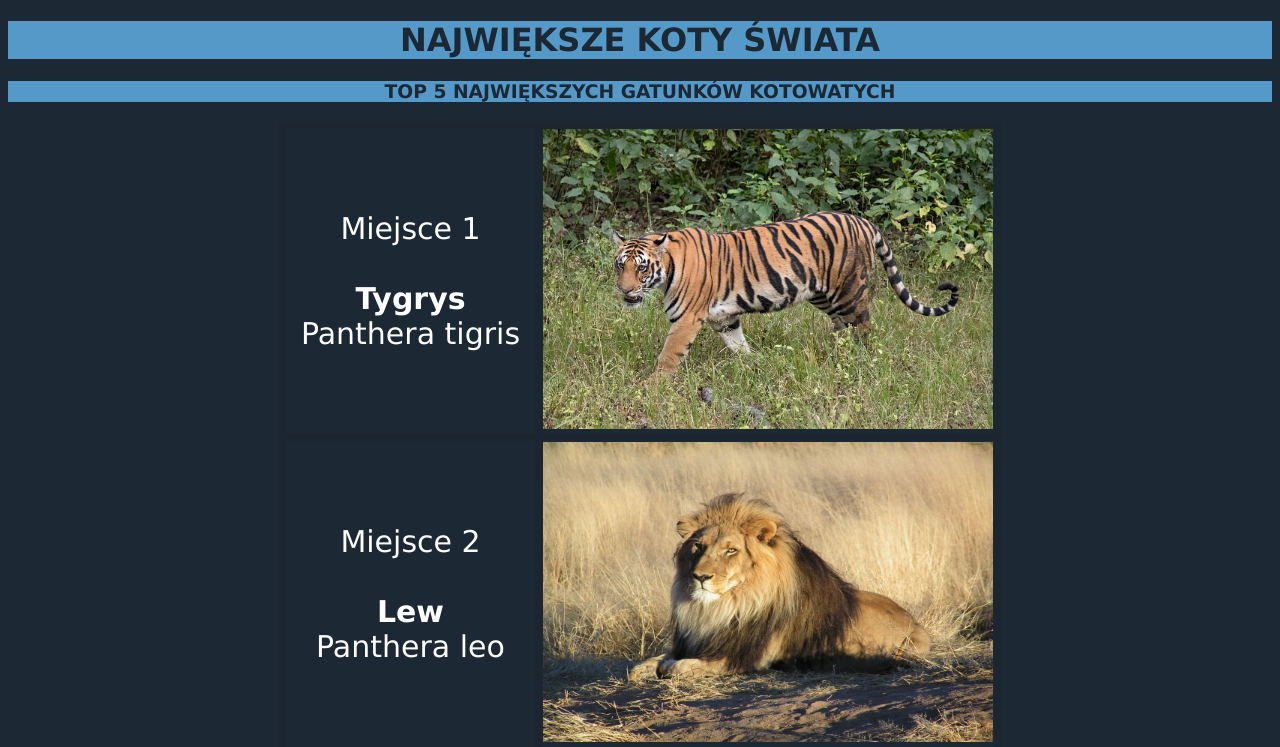
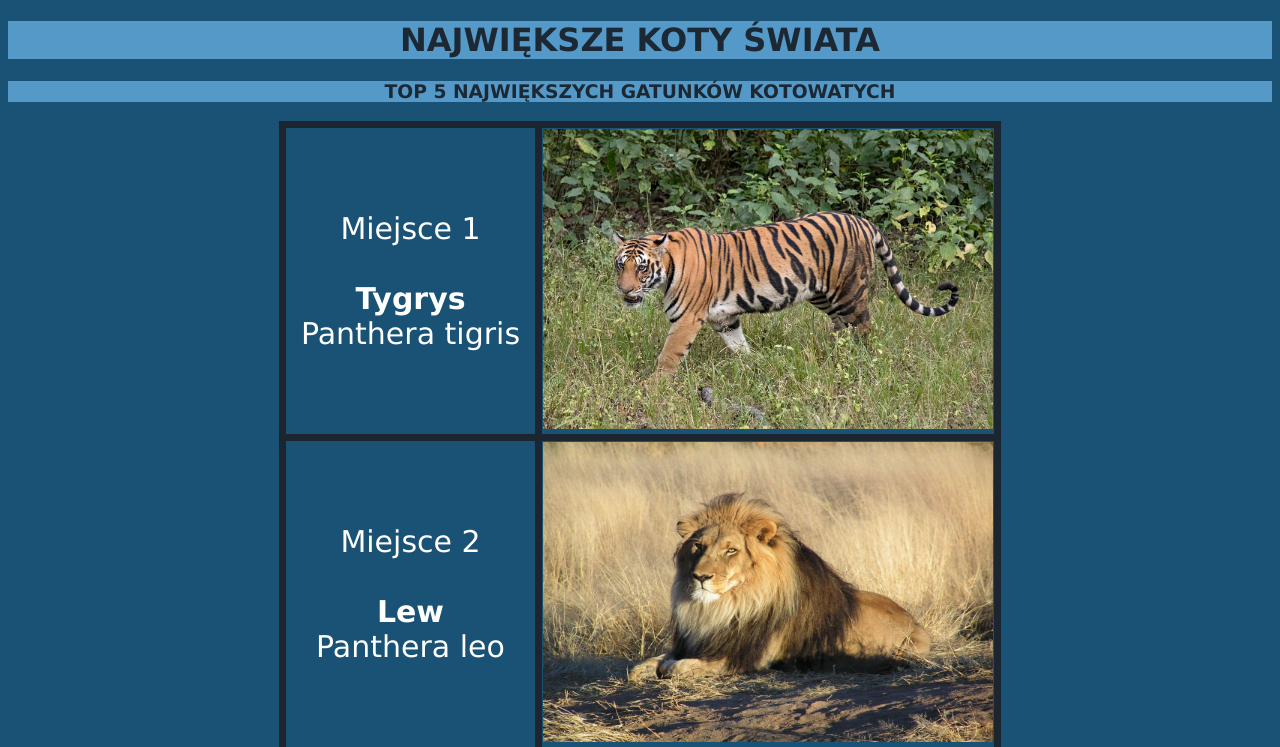
Before and after one commit to shadoweeqq/website, a plain HTML site: page index.html in a window 1280 px wide. Shown: the top 747 px of the page. Drawn offline with Linux system fonts and the light colour scheme.

Commit message:
Update index.html

```diff
--- a/index.html
+++ b/index.html
@@ -12,7 +12,7 @@
 	}
 	</style>
 </head>
-<body style="background-color:#1C2833">
+<body style="background-color:#1A5276">
 
 	<center><h1 style="color:#1C2833;background-color:#5499C7 ;font-family:verdana">NAJWIĘKSZE KOTY ŚWIATA</h1></center>
 	<center><h3 style="color:#1C2833;background-color:#5499C7 ;font-family:verdana">TOP 5 NAJWIĘKSZYCH GATUNKÓW KOTOWATYCH</h3></center>
```
